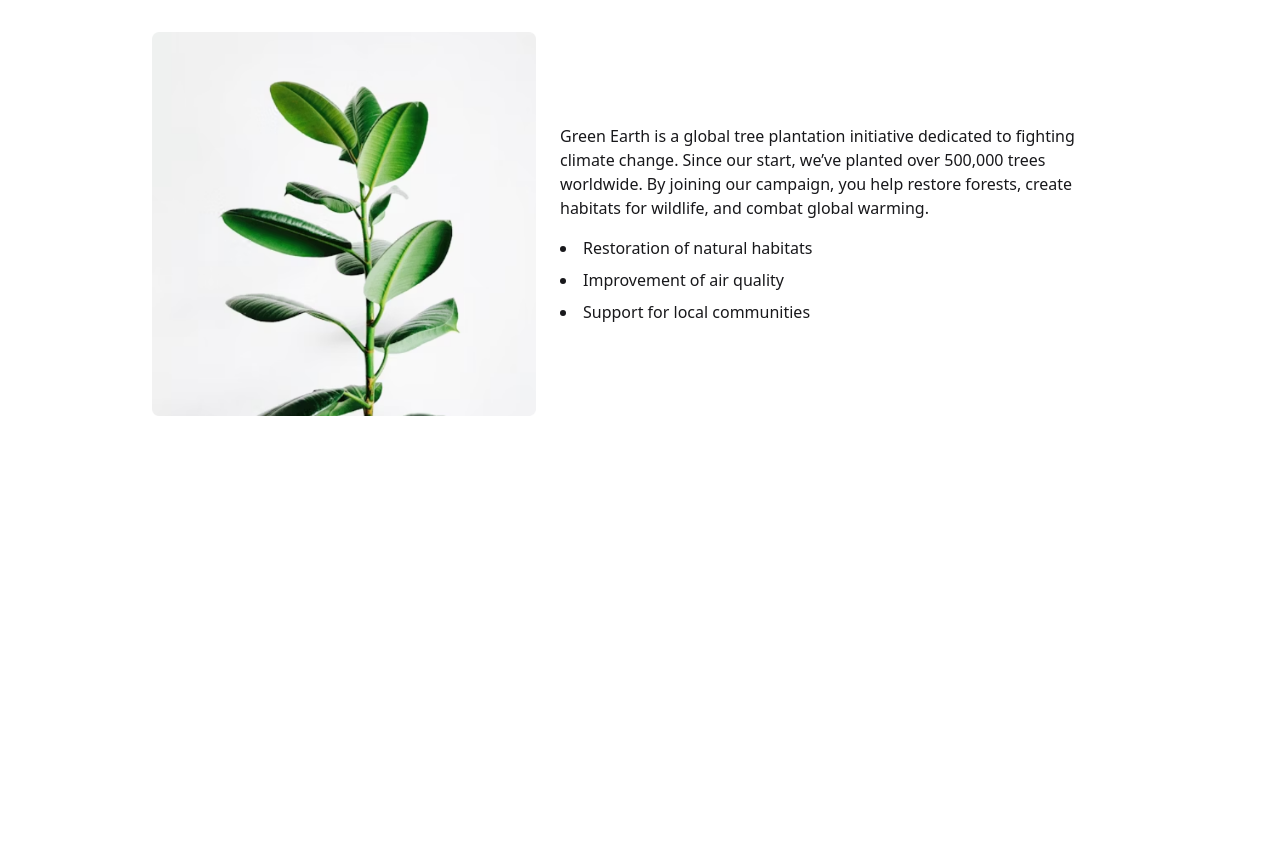
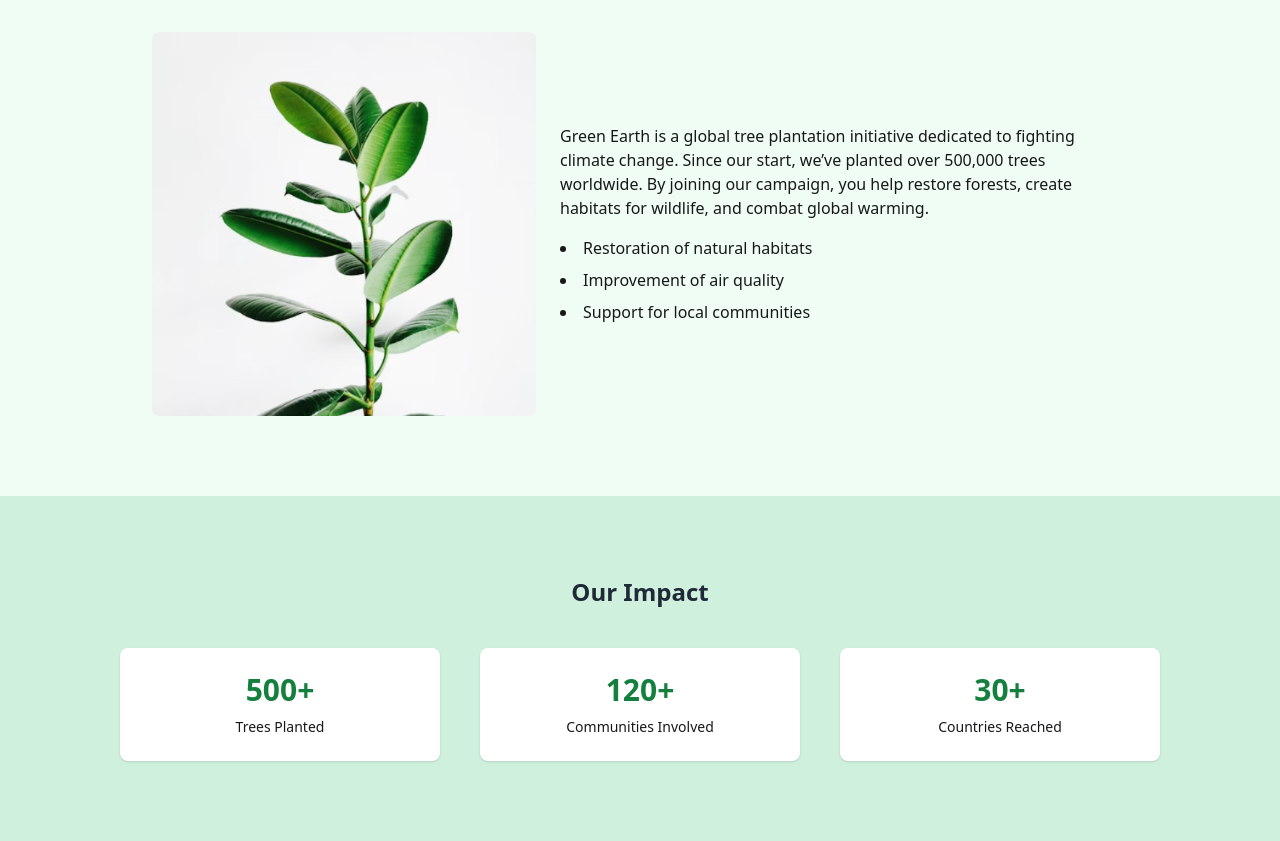
Before and after one commit to aumrifatulislam/assignment-6, a plain HTML site: page index.html in a window 1280 px wide. Shown: the part 488-1329 px from the top of the page. Before the commit the page ends 984 px from the top, so only its background shows below. Drawn offline with nearby package versions, Linux system fonts and the light colour scheme.

Commit message:
our impact section

```diff
--- a/index.html
+++ b/index.html
@@ -52,9 +52,9 @@
             </div>
         </div>
     </header>
-    <main>
+    <main class="bg-[#f0fdf4]">
         <!--About the Campaign-->
-        <section class="m-20">
+        <section class="p-20">
             <div class="flex flex-col items-center justify-center text-center">
                 <h2 class="text-2xl font-bold  text-[#1F2937]">About the Campaign</h2>
             </div>
@@ -79,6 +79,37 @@
                 </div>
             </div>
         </section>
+        <!--Our Impact-->
+        <section class="p-20 bg-[#CFF0DC]">
+            <div class="flex flex-col items-center justify-center text-center">
+                <h2 class="text-2xl font-bold text-[#1F2937]">Our Impact</h2>
+            </div>
+
+            <div class="mt-10 flex justify-evenly">
+
+                <div class="card w-80 bg-base-100 shadow-sm">
+                    <div class="card-body flex flex-col items-center justify-center text-center">
+                        <h2 class="card-title text-3xl font-bold text-[#15803d]">500+</h2>
+                        <p>Trees Planted</p>
+                    </div>
+                </div>
+
+                <div class="card w-80 bg-base-100 shadow-sm">
+                    <div class="card-body flex flex-col items-center justify-center text-center">
+                        <h2 class="card-title text-3xl font-bold text-[#15803d]">120+</h2>
+                        <p>Communities Involved</p>
+                    </div>
+                </div>
+
+                <div class="card w-80 bg-base-100 shadow-sm">
+                    <div class="card-body flex flex-col items-center justify-center text-center">
+                        <h2 class="card-title text-3xl font-bold text-[#15803d]">30+</h2>
+                        <p>Countries Reached</p>
+                    </div>
+                </div>
+            </div>
+        </section>
+
     </main>
 
 </body>
```
